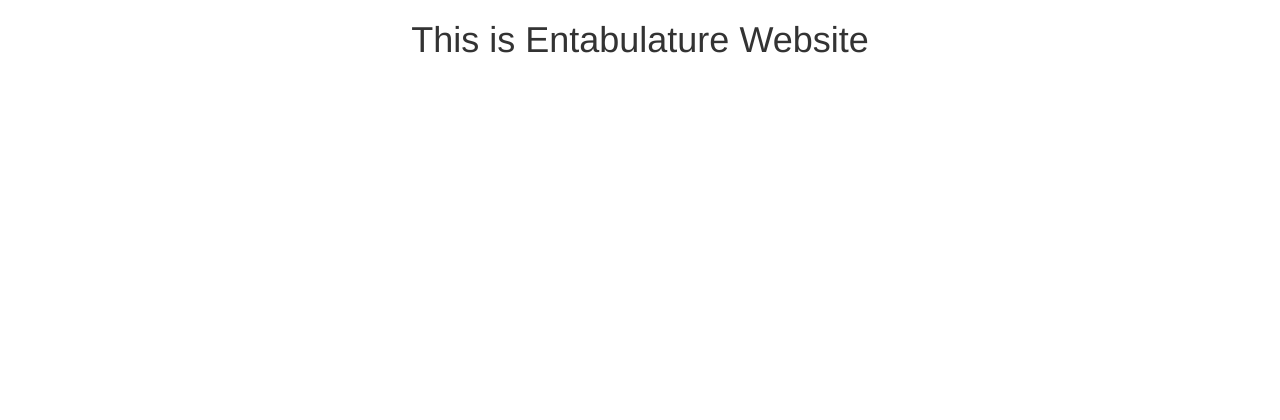
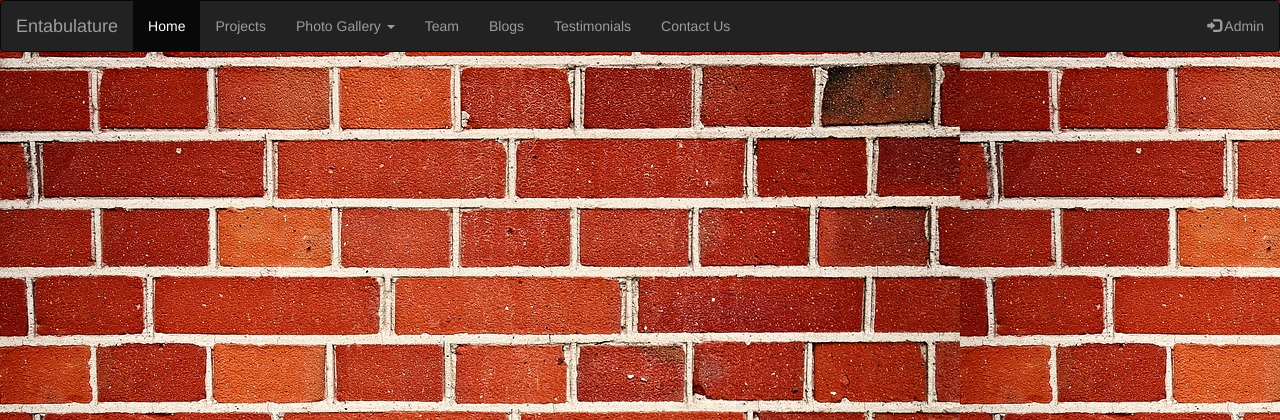
Before and after one commit to tekumallaaditya/django_Entabulature, a Django app: template home/templates/home/layout.html in a window 1280 px wide. Shown: the top 420 px of the page. Run offline with Django 3.2, Linux system fonts and the light colour scheme; the template is opened without the code that fills it, so the values that code supplies are empty; some libraries are stand-ins or nearby versions.

```diff
--- /dev/null
+++ b/assets/main.css
@@ -0,0 +1,3 @@
+#backgroundImage  { background-image: url('background.jpg')}
+.item  {width: 100%; height: 550px; padding-left: 6%;  object-fit: contain;}
+#projectPic {width: 100%}
--- a/entabulature_py3/settings.py
+++ b/entabulature_py3/settings.py
@@ -127,5 +127,9 @@ USE_TZ = True
 
 STATIC_URL = '/static/'
 
+STATICFILES_DIRS = (
+    os.path.join(BASE_DIR, 'assets'),
+)
+
 MEDIA_URL = '/media/'
 MEDIA_ROOT = os.path.join(BASE_DIR, 'media')
--- a/home/admin.py
+++ b/home/admin.py
@@ -1,6 +1,7 @@
 from django.contrib import admin
 
 # Register your models here.
-from .models import homeDB
+from .models import homeDB, projectsDB
 
 admin.site.register(homeDB)
+admin.site.register(projectsDB)
--- a/home/templates/home/layout.html
+++ b/home/templates/home/layout.html
@@ -1,3 +1,6 @@
+
+{% load static %}
+
 <!DOCTYPE html>
 <html lang="en">
 <head>
@@ -6,6 +9,7 @@
     <link rel="stylesheet"
           href="https://maxcdn.bootstrapcdn.com/bootstrap/3.3.7/css/bootstrap.min.css"
           integrity="sha384-BVYiiSIFeK1dGmJRAkycuHAHRg32OmUcww7on3RYdg4Va+PmSTsz/K68vbdEjh4u" crossorigin="anonymous">
+    <link rel="stylesheet" href="{% static 'main.css' %}" >
     <script
         src="https://code.jquery.com/jquery-3.3.1.min.js"
         integrity="sha256-FgpCb/KJQlLNfOu91ta32o/NMZxltwRo8QtmkMRdAu8="
@@ -13,10 +17,37 @@
     <script src="https://maxcdn.bootstrapcdn.com/bootstrap/3.3.7/js/bootstrap.min.js"
             integrity="sha384-Tc5IQib027qvyjSMfHjOMaLkfuWVxZxUPnCJA7l2mCWNIpG9mGCD8wGNIcPD7Txa"
             crossorigin="anonymous"></script>
+
 </head>
-<body>
+<body id="backgroundImage">
+    <nav class="navbar navbar-inverse">
+        <div class="container-fluid">
+            <div class="navbar-header">
+                <a href="#" class="navbar-brand">Entabulature</a>
+            </div>
+            <ul class="nav navbar-nav">
+                <li class="active"><a href="/">Home</a></li>
+                <li><a href="/projects">Projects</a></li>
+                <li class="dropdown">
+                    <a href="#" class="dropdown-toggle" data-toggle="dropdown">Photo Gallery
+                        <span class="caret"></span></a>
+                    <ul class="dropdown-menu">
+                        <li><a href="/constructionPics">Constructions</a></li>
+                        <li><a href="/elevationPics">Elevations</a></li>
+                        <li><a href="/interiorPics">Interiors</a></li>
+                    </ul>
+                </li>
+                <li><a href="/team">Team</a></li>
+                <li><a href="/blog">Blogs</a></li>
+                <li><a href="/testimonials">Testimonials</a></li>
+                <li><a href="/contactUs">Contact Us</a></li>
+            </ul>
+            <ul class="nav navbar-nav navbar-right">
+                <li><a href="/admin"><span class="glyphicon glyphicon-log-in"></span> Admin</a></li>
+            </ul>
+        </div>
+    </nav>
     <div class="container">
-        <h1 align="center">This is Entabulature Website</h1>
         {% block content %}
         {% endblock %}
     </div>
--- a/home/templates/home/main.html
+++ b/home/templates/home/main.html
@@ -1,6 +1,7 @@
 {% extends 'home/layout.html' %}
 
 {% block content %}
+
 <div class="container">
             <!--Carousel starts-->
             <div id="myCarousel" class="carousel slide" data-ride="carousel">
@@ -77,8 +78,5 @@
             </div>
         <!--Carousel Ends-->
         </div>
-
-
-<a href="/admin">Admin Login</a>
 {% endblock %}
 <br>
--- a/home/urls.py
+++ b/home/urls.py
@@ -10,6 +10,7 @@ from django.conf import settings
 
 urlpatterns = [
     path('', views.home, name='home'),
+    path('projects/', views.projectPage, name='projects'),
 ]
 
 urlpatterns += staticfiles_urlpatterns()
```
Also changed, not shown: home/models.py (+12 -0 lines), home/templates/home/projects.html (added, +23 -0 lines), home/views.py (+16 -3 lines), assets/background.jpg (added), home/migrations/0003_projectsdb.py (added), home/migrations/0004_auto_20181026_2308.py (added).
